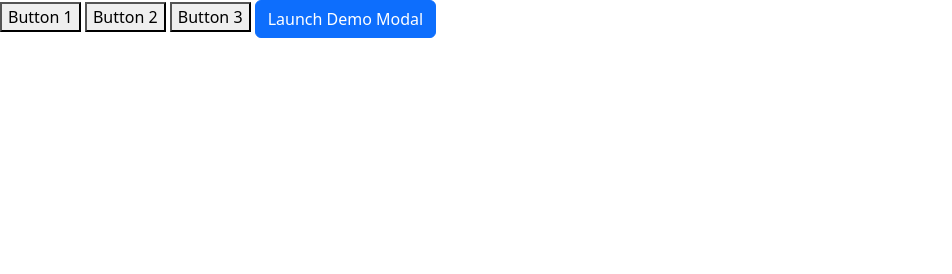
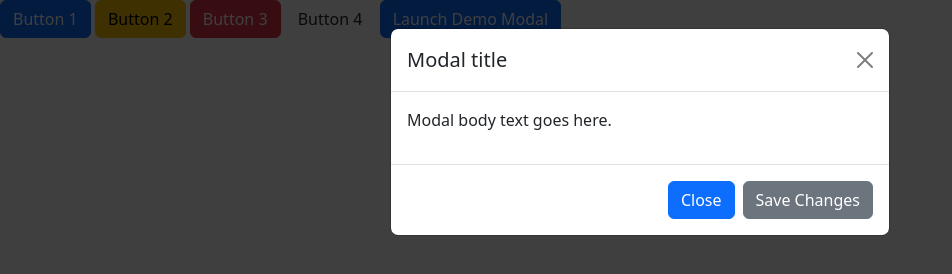
Before and after one commit to rochellete1/10-10-22, a website: page index.html in a window 1280 px wide. Both pictures are taken after a click on the button "Launch Demo Modal". Shown: the whole page, without its empty margins (0-952 px from the left). Drawn offline with nearby package versions, Linux system fonts and the light colour scheme.

Commit message:
first commit

```diff
--- a/index.html
+++ b/index.html
@@ -5,34 +5,56 @@
         <meta charset="utf-8">
         <meta name="viewport" content="width=device-width, initial-scale=1">
         <link href="https://cdn.jsdelivr.net/npm/bootstrap@5.2.1/dist/css/bootstrap.min.css" rel="stylesheet" integrity="sha384-iYQeCzEYFbKjA/T2uDLTpkwGzCiq6soy8tYaI1GyVh/UjpbCx/TYkiZhlZB6+fzT" crossorigin="anonymous">
-        <script src="https://cdn.jsdelivr.net/npm/bootstrap@5.2.1/dist/js/bootstrap.bundle.min.js" integrity="sha384-u1OknCvxWvY5kfmNBILK2hRnQC3Pr17a+RTT6rIHI7NnikvbZlHgTPOOmMi466C8" crossorigin="anonymous"></script>
+        <script src="https://cdn.jsdelivr.net/npm/bootstrap@5.2.1/dist/js/bootstrap.bundle.min.js"
+        integrity="sha384-u1OknCvxWvY5kfmNBILK2hRnQC3Pr17a+RTT6rIHI7NnikvbZlHgTPOOmMi466C8" crossorigin="anonymous"></script>
 
-        <link rel="stylesheet" href="bootstrap.css">
+
     </head>
 
     <body>
-        <button class="btn-btn-primary">Button 1</button>
-        <button class="btn-btn-warning">Button 2</button>
-        <button class="btn-btn-danger">Button 3</button>
+        <button class="btn btn-primary">Button 1</button>
+        <button class="btn btn-warning">Button 2</button>
+        <button class="btn btn-danger">Button 3</button>
+        <button class="btn btn-rockzy">Button 4</button>
 
 
         <!--start of modal-->
         <!--button trigger modal-->
         <button type="button" class="btn btn-primary"
-        data-bs-toggle="modal" data-bs-target="#exampleModal">Launch Demo Modal</button>
+        data-bs-toggle="modal" data-bs-target="#exampleModal">
+        Launch Demo Modal</button>
 
         <!--modal-->
-        <div class="modal" tabindex="-1">
+        <div class="modal fade" id="exampleModal" tabindex="-1"
+        aria-labelledby="exampleModalLabel" aria-hidden="true">
             <div class="modal-dialog">
-                <
+              <div class="modal-content">
+                <div class="modal-header">
+                  <h1 class="modal-title fs-5" id="exampleModalLabel">Modal title</h1>
+                  <button type="button" class="btn-close"
+                  data-dismiss="modal"
+                  aria-label="Close">
+                  </button>
+                </div>
+                <div class="modal-body">
+                  <p>Modal body text goes here.</p>
+                </div>
+                <div class="modal-footer">
+                  <button type="button" class="btn btn-primary"
+                  data-bs-dismiss="modal">Close</button>
+                  <button type="button" class="btn btn-secondary">
+                    Save Changes</button>
+                </div>
+              </div>
             </div>
-
-        </div>
+          </div>
+    <!--end of modal-->
 
 
 
-
-        <script src="https://cdn.jsdelivr.net/npm/bootstrap@5.2.2/dist/js/bootstrap.bundle.min.js" integrity="sha384-OERcA2EqjJCMA+/3y+gxIOqMEjwtxJY7qPCqsdltbNJuaOe923+mo//f6V8Qbsw3" crossorigin="anonymous"></script>
+        <script src="https://cdn.jsdelivr.net/npm/bootstrap@5.2.2/dist/js/bootstrap.bundle.min.js"
+        integrity="sha384-OERcA2EqjJCMA+/3y+gxIOqMEjwtxJY7qPCqsdltbNJuaOe923+mo//f6V8Qbsw3"
+        crossorigin="anonymous"></script>
 
     </body>
 </html>
--- a/sass/main.scss
+++ b/sass/main.scss
@@ -1 +1,14 @@
+$primary : purple;
+$warning : brown;
+$modal-backdrop-bg: lightgreen;
+
+@import "../node_modules/bootstrap/scss/functions";
+@import "../node_modules/bootstrap/scss/variables";
+
+$rockzy-theme-colors: (
+    "cool" : pink,
+    "rockzy" : cyan);
+
+$theme-colors : map-merge($rockzy-theme-colors, $theme-colors );
+
 @import "../node_modules/bootstrap/scss/bootstrap.scss";
```
Also changed, not shown: css/main.min.css, 1 other file.
